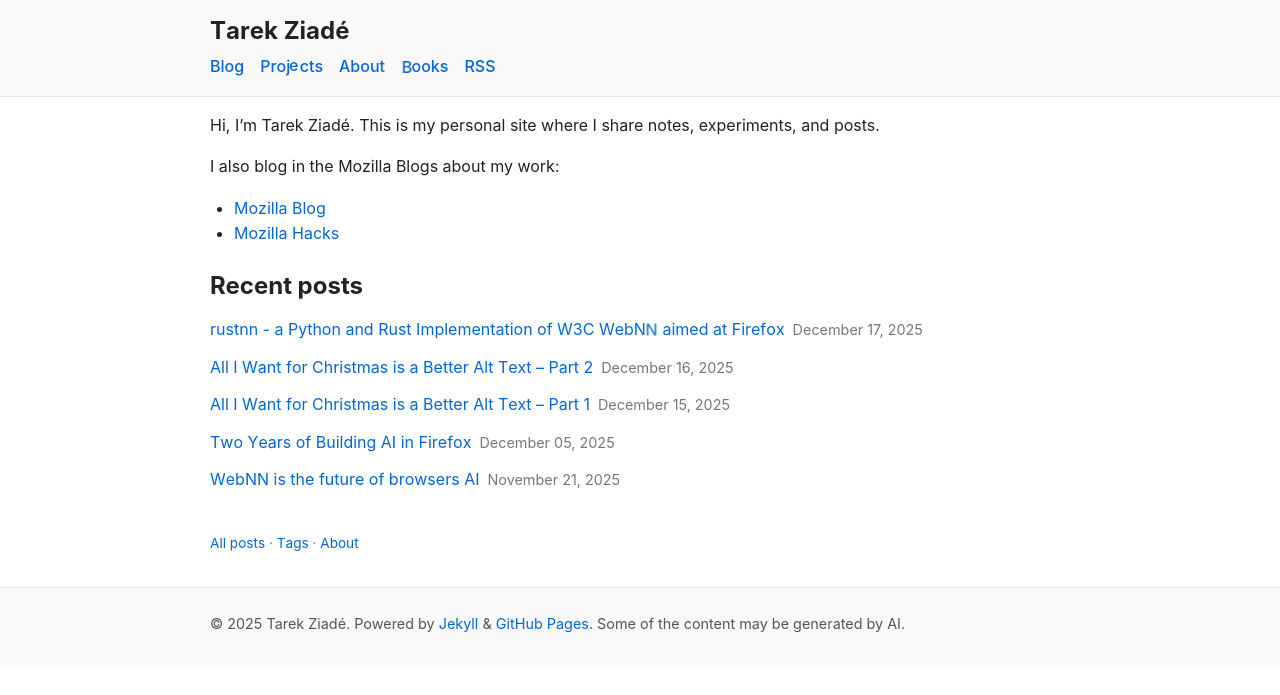
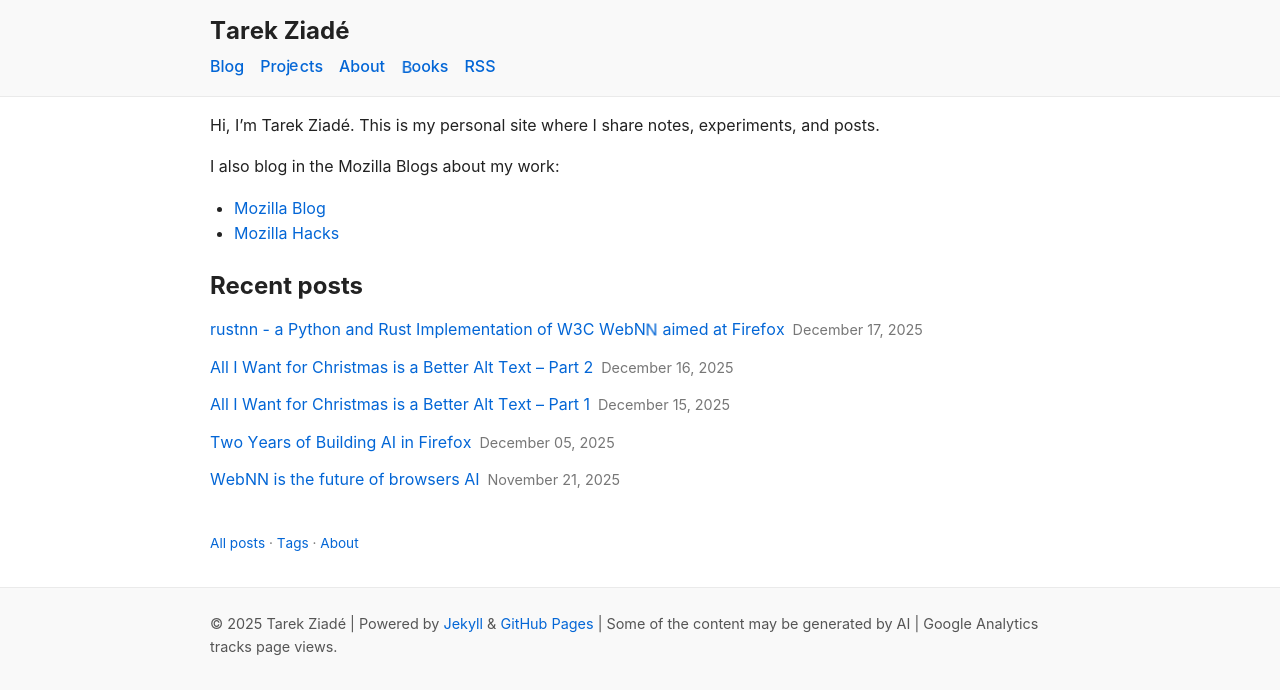
Before and after one commit to tarekziade/tarekziade.github.io, a Jekyll site: the page built from index.html, in a window 1280 px wide. Shown: the top 695 px of the page. Built offline with Jekyll 4.4.1, drawn with Linux system fonts in a browser that asks for light colours; the list of posts is cut into pages by our own code.

Commit message:
note about GA

```diff
--- a/_includes/footer.html
+++ b/_includes/footer.html
@@ -1,11 +1,10 @@
 <footer class="site-footer">
   <div class="container">
-    <p>&copy; {{ site.time | date: '%Y' }} {{ site.title }}.
+    <p>&copy; {{ site.time | date: '%Y' }} {{ site.title }} |
        Powered by <a href="https://jekyllrb.com/">Jekyll</a>
-       &amp; <a href="https://pages.github.com/">GitHub Pages</a>.
+       &amp; <a href="https://pages.github.com/">GitHub Pages</a> |
 
-    Some of the content may be generated by AI.
-
+    Some of the content may be generated by AI | Google Analytics tracks page views.
     </p>
   </div>
 </footer>
```
